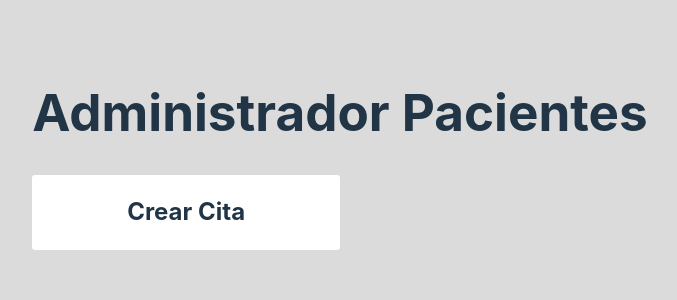
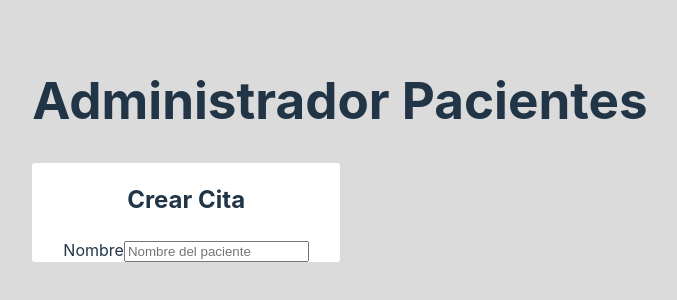
Before and after one commit to FabricioNarvaez/vetAdministrator, a Vue app: page / in a window 1280 px wide. Shown: the part 250-550 px from the top of the page, without its empty margins (300-977 px from the left). Built offline with nearby package versions, Linux system fonts and the light colour scheme.

Commit message:
TODO: Form

```diff
--- a/src/components/Form.vue
+++ b/src/components/Form.vue
@@ -1,7 +1,12 @@
 <template>
     <div class="form">
         <h2>Crear Cita</h2>
-
+        <form>
+            <div class="field">
+                <label for="nombre">Nombre</label>
+                <input type="text" id="nombre" placeholder="Nombre del paciente" />
+            </div>
+        </form>
     </div>
 </template>
 
```
